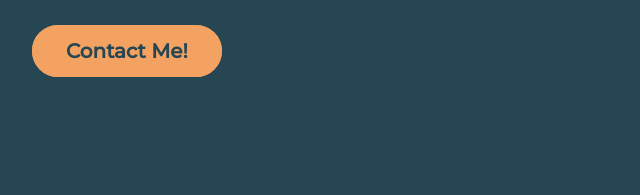
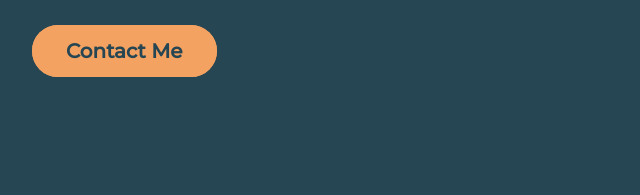
Before and after one commit to moudybk1/newportfolio, a website: page index.html in a window 1280 px wide. Shown: the part 591-786 px from the top of the page, 0-640 px from the left. Drawn offline with Linux system fonts and the light colour scheme.

Commit message:
delete the ! on contact

```diff
--- a/index.html
+++ b/index.html
@@ -73,7 +73,7 @@
             <p class="font-extralight text-slate-200 mb-10 leading-relaxed text-base md:text-lg lg:text-xl">So, should we get to know each other better? If yes, please contact me ^_^</p>
 
             <a href="https://t.me/mowdylowdy" class="border-solid border-2 border-pastel4 text-xl font-extrabold text-pastel1 bg-pastel4 py-3 px-8 rounded-full hover:bg-pastel1 hover:text-pastel4 transition duration-200 ease-in-out"
-              >Contact Me!</a
+              >Contact Me</a
             >
           </div>
 
```
